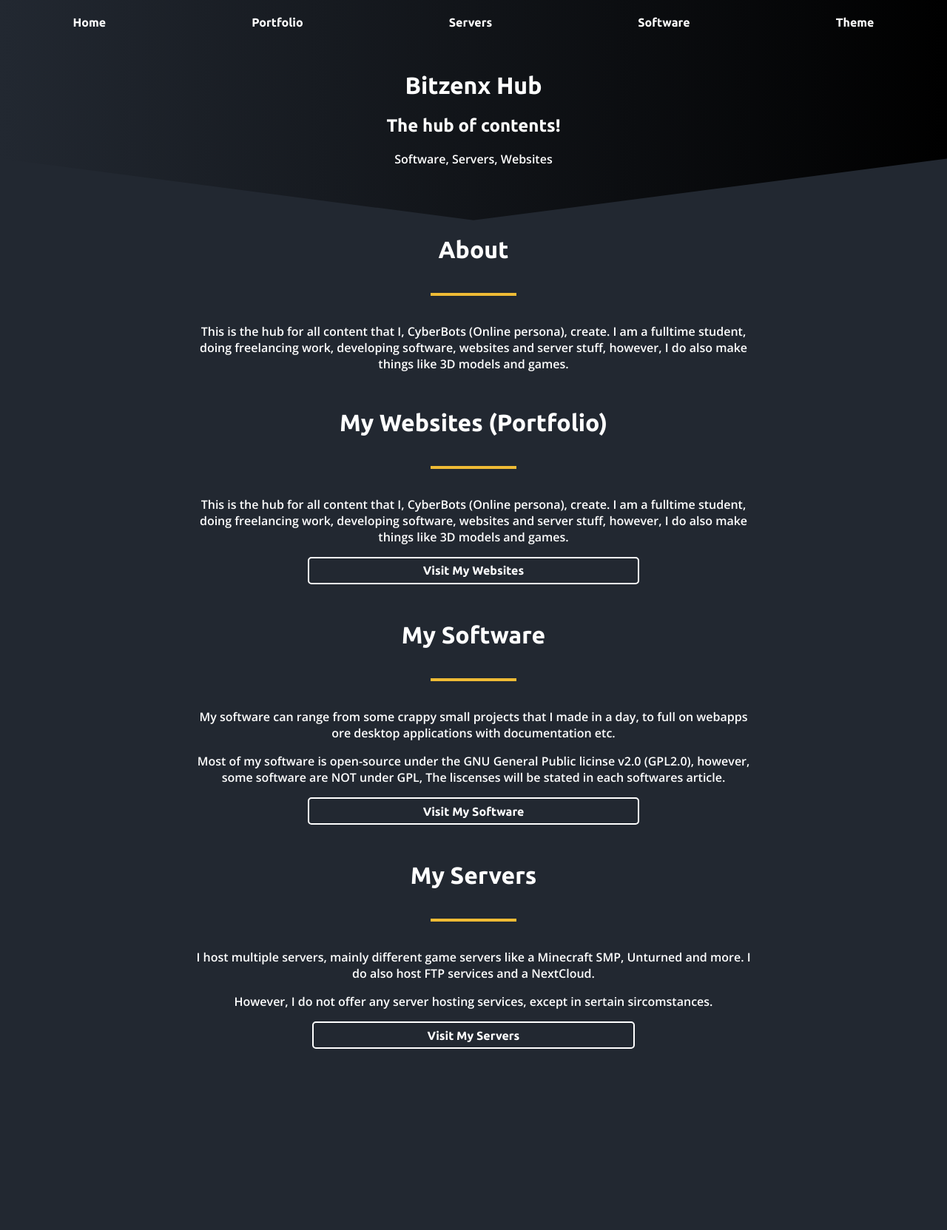
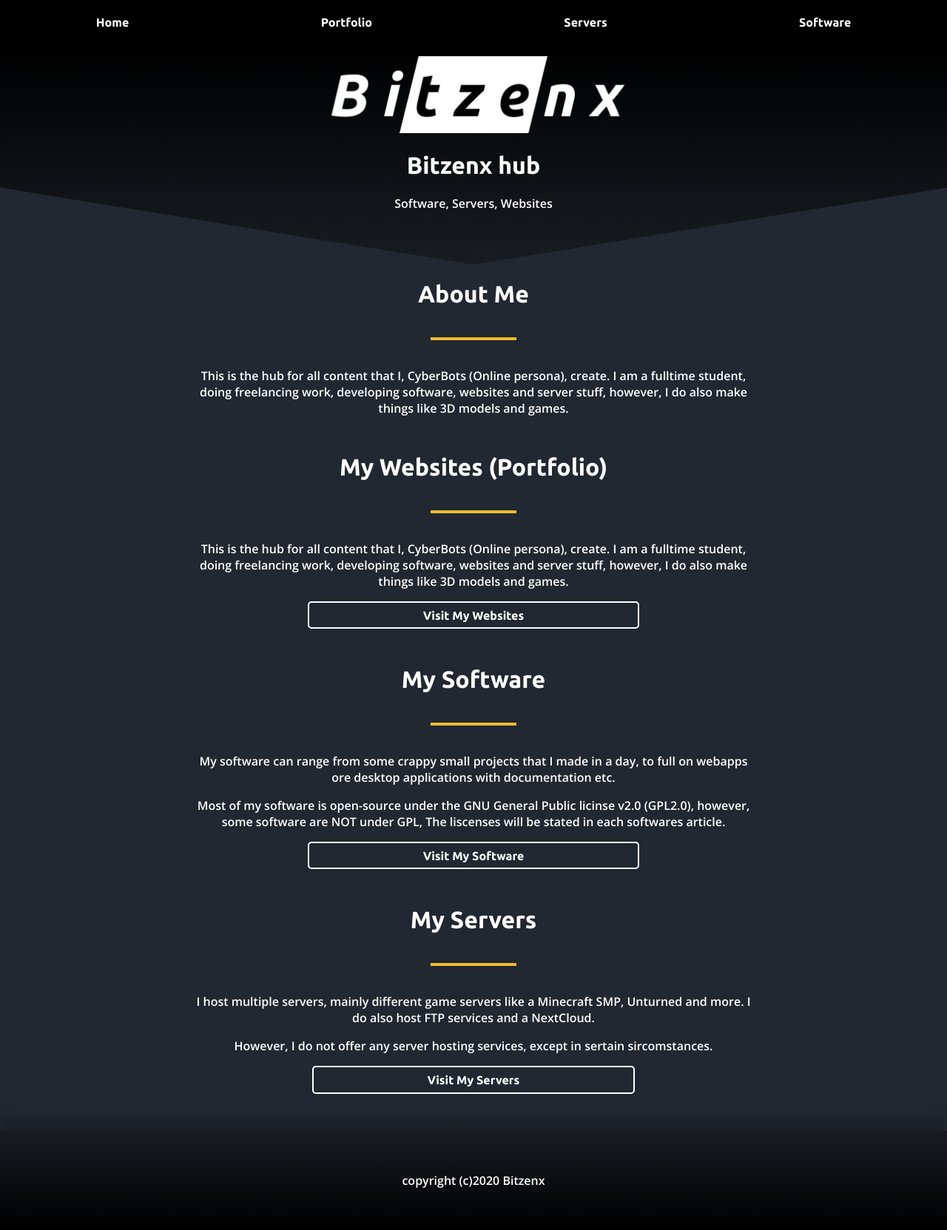
Before and after one commit to Bitzenx/Hub, a plain HTML site: page index.html in a window 1280 px wide. Shown: the whole page at 74% size. Before the commit the page ends 1418 px from the top, so only its background shows below. Drawn offline with nearby package versions, Linux system fonts and the light colour scheme; a script that the page names is missing.

Commit message:
updated files

```diff
--- a/css.css
+++ b/css.css
@@ -1,4 +1,5 @@
 :root{
+  --DM-dg: #302e24;
   --DM-bg1: #222831;
   --DM-bg2: #181C22;
   --DM-bg3: #1A1D24;
@@ -12,7 +13,7 @@
 
 .light {
   --bg: var(--DM-bg1);
-  --bg-nav: linear-gradient(to right, var(--DM-bg1), var(--DM-bg4));
+  --bg-nav: linear-gradient(to top, var(--DM-bg1), var(--DM-bg4));
   --bg-dropdwon: var(--DM-bg2);
   --text: white;
   --border-color: var(--DM-bg4);
@@ -20,7 +21,7 @@
 
 .dark {
   --bg: var(--DM-bg1);
-  --bg-nav: linear-gradient(to right, var(--DM-bg1), var(--DM-bg4));
+  --bg-nav: linear-gradient(to top, var(--DM-bg2), var(--DM-bg4));
   --bg-dropdwon: var(--DM-bg2);
   --text: white;
   --border-color: white;
@@ -38,6 +39,20 @@
 transition: background 500ms ease-in-out, color 1000ms ease-in-out;
 }
 
+footer{
+  background:linear-gradient(to bottom, var(--DM-bg2), var(--DM-bg4));
+  box-shadow: 0 -20px 15px 0 rgba(0,0,0,0.2);
+
+  width: 100%;
+  padding-top:40px;
+  padding-bottom:40px;
+  margin-top: 50px;
+
+  display: flex;
+  justify-content: center;
+
+}
+
 ul{
   list-style: none;
   margin: 0;
@@ -49,7 +64,7 @@
   text-decoration: none;
 }
 
-h1, h2, a, li{
+h1, h2, h3,h4,h5, a, li{
   font-family: 'Ubuntu', sans-serif;
 }
 
@@ -63,6 +78,8 @@
   margin-bottom: 1em;
   padding-bottom: 3.5em;
   text-align: center;
+  justify-content: center;
+  box-shadow: 0 5px 8px 0 rgba(0,0,0,0.2);
 }
 
 .navbar{
@@ -116,7 +133,7 @@
   padding-left: 10px;
   font-weight: bold;
 }
-
+/*
 .dropdwon-item a::before{
   content: ' ';
   border: 2px solid white;
@@ -128,7 +145,7 @@
   display: inline-block;
   vertical-align: middle;
   margin-right:10px;
-}
+}*/
 
 .Header{
   padding: 1em;
@@ -141,7 +158,7 @@
 
 .devider-angler{
   background: linear-gradient(to bottom, transparent, var(--DM-dv));
-  padding: 1.3rem 0 1.5rem;
+  padding: 4.3rem 0 4.5rem;
   margin: 3.5rem 0 3.5rem;
   transform: skewY(6deg);
 }
@@ -208,3 +225,23 @@
   box-shadow: 0 12px 0px 0 rgba(0,0,0,0.01);
   transform: translateY(4px);
 }
+
+@media only screen and (min-width: 800px){
+  .logoImg{
+    width: 40%;
+  }
+
+  .dropdwon{
+    transform: translateX(-40%);
+  }
+}
+
+
+@media only screen and (max-width: 800px){
+  .logoImg{
+    width: 80%;
+  }
+  .dropdwon{
+    transform: translateX(-80%);
+  }
+}
--- a/index.html
+++ b/index.html
@@ -3,7 +3,7 @@
   <head>
     <meta charset="utf-8">
         <meta name="viewport" content="width=device-width, initial-scale=1">
-    <title>BZXH</title>
+    <title>Bitzenx hub</title>
 
     <link rel="stylesheet" href="css.css">
     <script defer src="app.js"></script>
@@ -11,34 +11,18 @@
 
   </head>
   <body class="dark">
-    <nav class="navbar">
+    <nav class="navbar" style="background:var(--DM-bg4);">
       <ul class="navbar-nav">
-        <li class="nav-item">Home</li>
-        <li class="nav-item">Portfolio</li>
-        <li class="nav-item">Servers</li>
+        <li class="nav-item"><a href="#">Home</a></li>
+        <li class="nav-item"><a href="#">Portfolio</a></li>
+        <li class="nav-item"><a href="#">Servers</a></li>
+        <li class="nav-item"><a href="#">Software</a></li>
+        <!--Dropdwon -->
 
-        <!--Dropdwon -->
-        <li class="nav-item has-dropdwon">
-          <a href="#">Software</a>
-          <ul class="dropdwon">
-            <li class="dropdwon-item">
-              <a href="#">All</a>
-            </li>
-            <li class="dropdwon-item">
-              <a href="#">Games</a>
-            </li>
-            <li class="dropdwon-item">
-              <a href="#">Desktop</a>
-            </li>
-            <li class="dropdwon-item">
-              <a href="#">Backend server</a>
-            </li>
-          </ul>
-        </li>
-
+<!--
         <li class="nav-item has-dropdwon">
           <a href="#">Theme</a>
-          <ul class="dropdwon" style="width:300px; transform: translateX(-80%);">
+          <ul class="dropdwon" style="width:300px; ">
             <li class="dropdwon-item">
               <a id="light" href="#">Light</a>
             </li>
@@ -47,26 +31,23 @@
             </li>
           </ul>
         </li>
-
+-->
       </ul>
     </nav>
 
     <header class="polygon1">
-      <div class="logo">
-        <h1>Bitzenx Hub</h1>
-      </div>
-      <h2>The hub of contents!</h2>
+      <img class="logoImg" src="images/logo.png" alt="Bitzenx Hub">
+      <h1>Bitzenx hub</h1>
       <p>Software, Servers, Websites</p>
     </header>
-    <main class="container">
-      <div>
-        <h1>About</h1>
+    <main>
+
+      <div  class="container">
+        <h1>About Me</h1>
         <hr>
         <div class="cont-article">
           <p>This is the hub for all content that I, CyberBots (Online persona), create. I am a fulltime student, doing freelancing work, developing software, websites and server stuff, however, I do also make things like 3D models and games.</p>
         </div>
-      </div>
-
         <div class="cont">
           <h1>My Websites (Portfolio)</h1>
           <hr>
@@ -95,8 +76,11 @@
           </div>
           <a href="#" class="btn">Visit My Servers</a>
         </div>
-
+      </div>
     </main>
 
+    <footer>
+      <p>copyright (c)2020 Bitzenx</p>
+    </footer>
   </body>
 </html>
```
Lines whose indentation alone changed are shown as unchanged.
